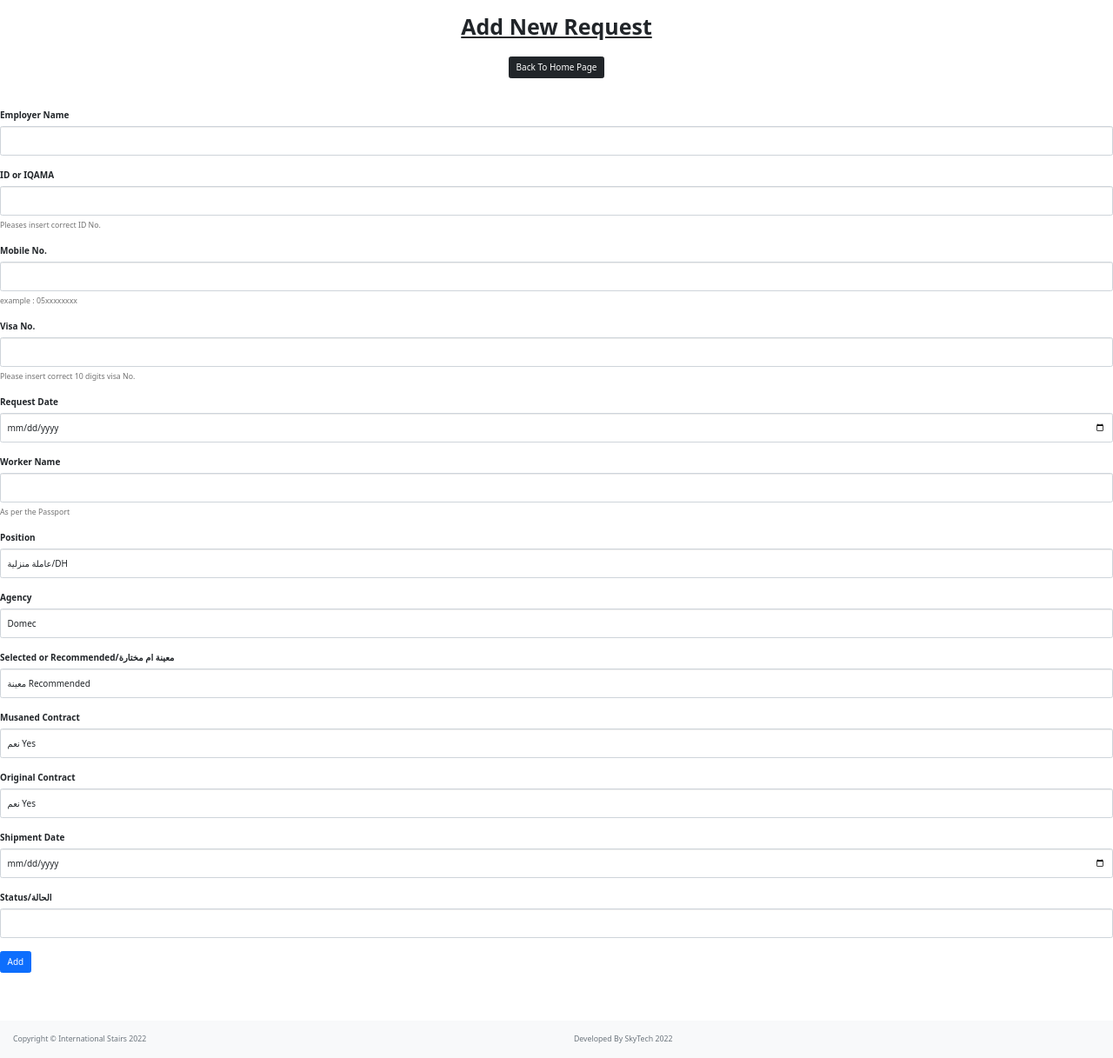
After one commit to rnsdoodi/Mukamil_system, a Flask app: page /domec_add in a window 1280 px wide. The commit adds this page. Shown: the whole page at 87% size. Run offline with Flask 2, Linux system fonts and the light colour scheme; some libraries are stand-ins or nearby versions.

Commit message:
Activate the Add functionality for Domec

```diff
--- a/main.py
+++ b/main.py
@@ -100,6 +100,33 @@ class EditUser(FlaskForm):
     shipment_date = DateField(' Shipment Date/تاريخ الإرسالية', format='%Y-%m-%d')
     status = StringField('Status/الحالة', validators=[length(max=200)])
     submit = SubmitField('تــعـديــل')
+
+#######################################################################################################################
+
+
+# Add Customer Request Flask Form for (Domec)
+class AddCustomer(FlaskForm):
+    name = StringField('Employer Name ', validators=[DataRequired(), length(max=100)])
+    nid_or_iqama = StringField('ID or IQAMA ', validators=[DataRequired(), length(max=10)],
+                               description="Pleases insert correct ID No.")
+    contact_No = StringField('Mobile No.', validators=[DataRequired()],
+                             description='example : 05xxxxxxxx')
+    visa = StringField('Visa No.', validators=[DataRequired(), length(max=10)],
+                       description="Please insert correct 10 digits visa No.")
+    visa_date = DateField('Request Date', validators=[DataRequired()], format='%Y-%m-%d')
+    worker_name = StringField('Worker Name', validators=[DataRequired(), length(max=150)],
+                              description='As per the Passport')
+    type = SelectField('Position',
+                       choices=["عاملة منزلية/DH", "عامل منزلي/HOUSE BOY", "ممرضة منزلية/PRIVATE NURSE", "مربية/NANNY",
+                                "سائق خاص/FAMILY DRIVER"])
+    agency = SelectField('Agency', choices=["Domec", "Myriad", "Reenkam", "TradeFast", "بايونير", "الشريف"])
+    selected_or_recommended = SelectField('Selected or Recommended/معينة ام مختارة',
+                                          choices=["معينة Recommended", "مختارة Selected"])
+    musaned = SelectField('Musaned Contract', choices=[" نعم Yes", "  لا No"])
+    embassy_contract = SelectField('Original Contract', choices=[" نعم Yes", " لا No"])
+    shipment_date = DateField(' Shipment Date', format='%Y-%m-%d')
+    status = StringField(' Status/الحالة', validators=[length(max=200)])
+    submit = SubmitField('Add')
 
 
 # Edit Worker Status Flask Form for (Domec)
@@ -361,33 +388,33 @@ def domec_home():
     return render_template("domec_index.html", users=all_users, name=current_user.name, logged_in=True)
 
 
-# @app.route("/add", methods=["GET", "POST"])
-# def add():
-#     form = AddUser()
-#
-#     if form.validate_on_submit():
-#         new_user = Users(
-#             name=form.name.data,
-#             nid_or_iqama=form.nid_or_iqama.data,
-#             contact_No=form.contact_No.data,
-#             visa=form.visa.data,
-#             visa_date=form.visa_date.data,
-#             worker_name=form.worker_name.data,
-#             type=form.type.data,
-#             agency=form.agency.data,
-#             selected_or_recommended=form.selected_or_recommended.data,
-#             musaned=form.musaned.data,
-#             embassy_contract=form.embassy_contract.data,
-#             shipment_date=form.shipment_date.data,
-#             status=form.status.data
-#         )
-#
-#         db.session.add(new_user)
-#         db.session.commit()
-#         all_users.append(new_user)
-#         flash("تمت الإضافة بنجاح ✔!!")
-#         return redirect(url_for('add'))
-#     return render_template("add.html", form=form)
+@app.route("/domec_add", methods=["GET", "POST"])
+def domec_add():
+    form = AddCustomer()
+
+    if form.validate_on_submit():
+        new_customer = Users(
+            name=form.name.data,
+            nid_or_iqama=form.nid_or_iqama.data,
+            contact_No=form.contact_No.data,
+            visa=form.visa.data,
+            visa_date=form.visa_date.data,
+            worker_name=form.worker_name.data,
+            type=form.type.data,
+            agency=form.agency.data,
+            selected_or_recommended=form.selected_or_recommended.data,
+            musaned=form.musaned.data,
+            embassy_contract=form.embassy_contract.data,
+            shipment_date=form.shipment_date.data,
+            status=form.status.data
+        )
+
+        db.session.add(new_customer)
+        db.session.commit()
+        all_users.append(new_customer)
+        flash("successfully Added New Customer ✔!!")
+        return redirect(url_for('domec_add'))
+    return render_template("domec_add.html", form=form)
 
 
 @app.route("/domec_list")
--- /dev/null
+++ b/templates/domec_add.html
@@ -0,0 +1,42 @@
+{% extends 'bootstrap/base.html' %}
+{% import "bootstrap/wtf.html" as wtf %}
+<link rel="icon" type="image/x-icon" href="/static/assets/favicon.ico" />
+{%include "header.html"%}
+{% block styles %}
+  {{ super() }}
+  <link rel="stylesheet" href="{{ url_for('static', filename='css/styles.css') }}">
+{% endblock %}
+
+{% block title %}Add New Worker{% endblock %}
+
+{% block content %}
+<br>
+<div class="content">
+
+    <h1 class="heading" style="text-align:center"><b><u>Add New Request</u></b> </h1>
+    <div class="heading">
+<br>
+    <h1 class="heading" style="text-align:center"><a href="{{url_for('home')}}" class="btn btn-dark"> Back To Home Page </a> </h1>
+</div>
+</div>
+
+<br><br>
+<div class="content">
+ {% with messages = get_flashed_messages() %}
+      {% if messages %}
+        {% for message in messages %}
+         <p style="color:white;text-align:center; background-color:blue; ">{{ message }}</p>
+        {% endfor %}
+      {% endif %}
+    {% endwith %}
+    <div class="content">
+      {{ wtf.quick_form(form,novalidate=True,button_map={'submit':'primary'}, form_type="horizontal",horizontal_columns=('md',5, 5))}}
+</div>
+
+
+</div>
+
+<br><br>
+
+{%include "footer.html"%}
+{% endblock %}
--- a/templates/domec_index.html
+++ b/templates/domec_index.html
@@ -113,7 +113,7 @@
                                 <div class="card bg-primary text-white mb-4">
                                     <div class="card-body"> Add New Request </div>
                                     <div class="card-footer d-flex align-items-center justify-content-between">
-                                        <a class="small text-white stretched-link" href="#">View Details</a>
+                                        <a class="small text-white stretched-link" href="{{url_for('domec_add')}}">View Details</a>
                                         <div class="small text-white"><i class="fas fa-angle-right"></i></div>
                                     </div>
                                 </div>
```
Also changed, not shown: users.db.
